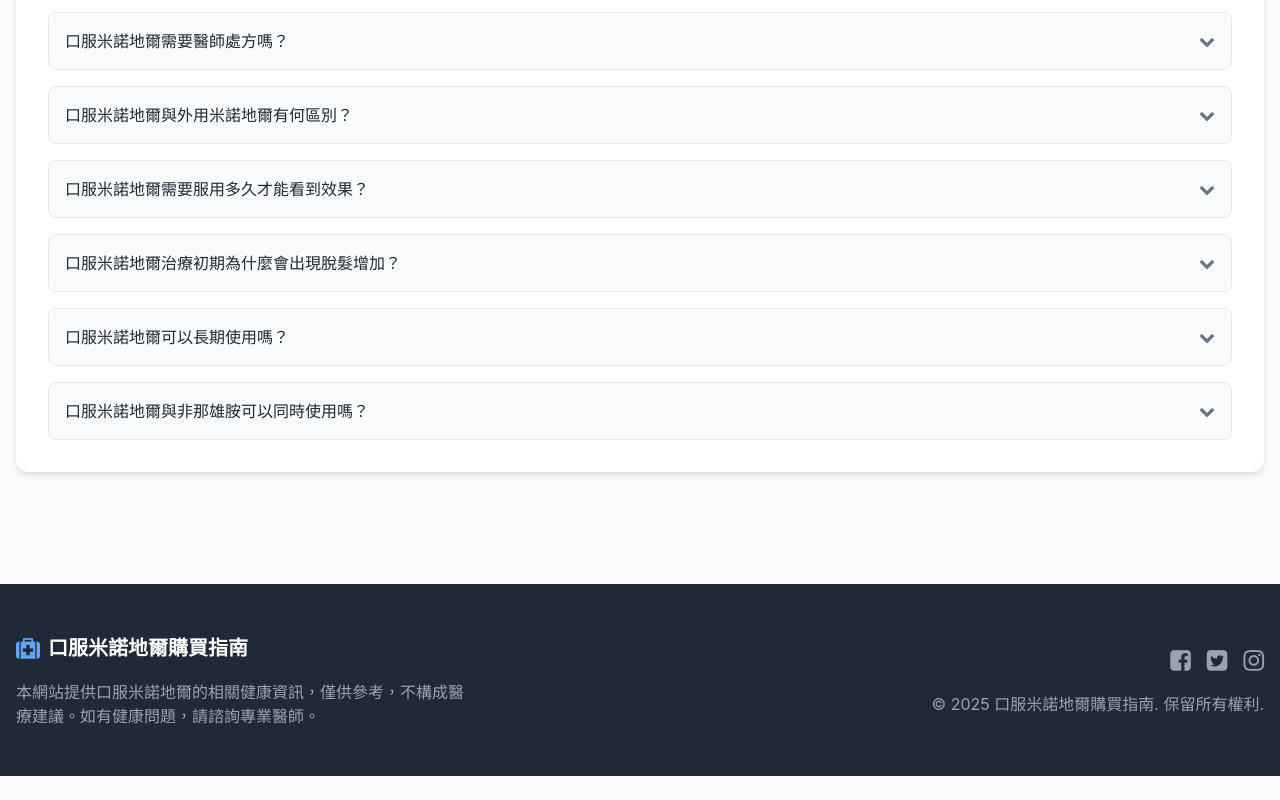
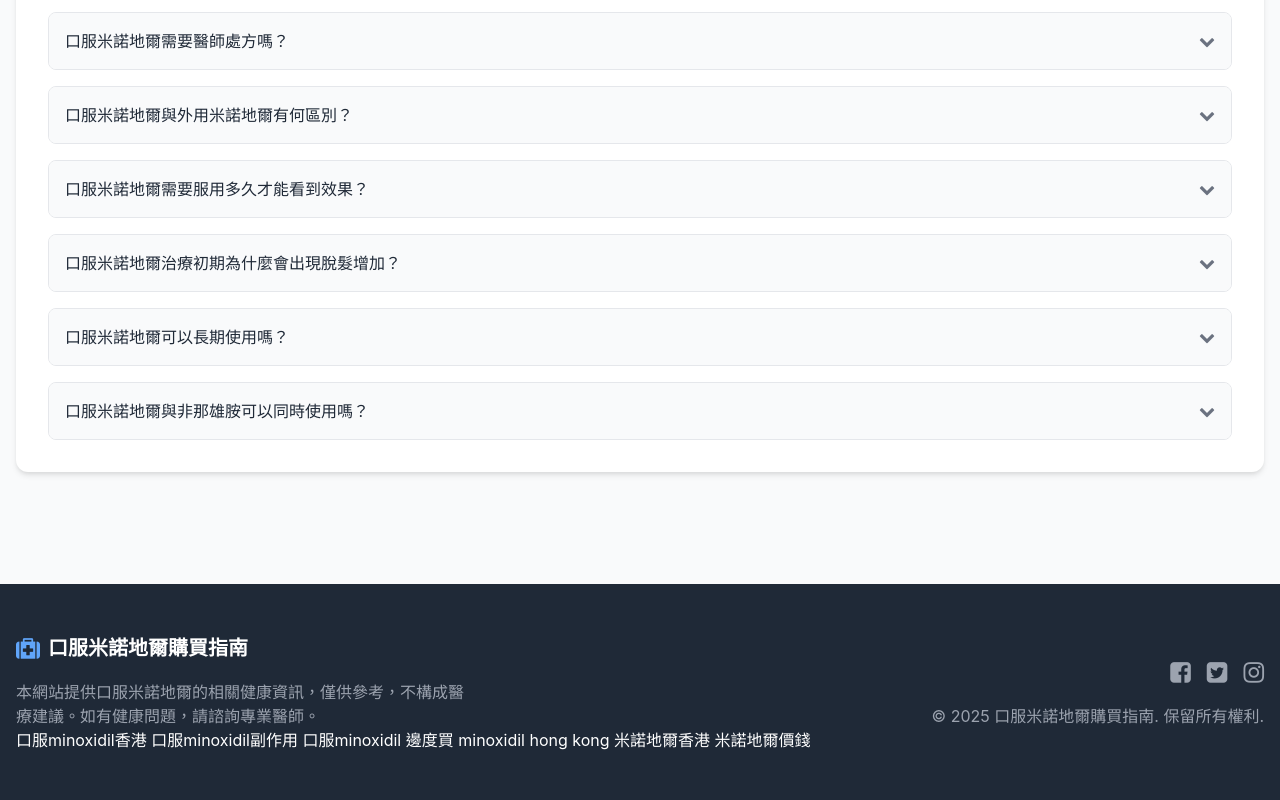
Before and after one commit to tryit6789/hong-kong-v, a plain HTML site: page minoxidil.html in a window 1280 px wide. Shown: the part 3854-4654 px from the top of the page. Before the commit the page ends 4630 px from the top, so only its background shows below. Drawn offline with nearby package versions, Linux system fonts and the light colour scheme.

Commit message:
Update minoxidil.html

```diff
--- a/minoxidil.html
+++ b/minoxidil.html
@@ -581,6 +581,12 @@
                     <p class="text-gray-400 max-w-md">
                         本網站提供口服米諾地爾的相關健康資訊，僅供參考，不構成醫療建議。如有健康問題，請諮詢專業醫師。
                     </p>
+                    <a href="https://www.lowe99.com/">口服minoxidil香港</a>
+<a href="https://www.lowe99.com/">口服minoxidil副作用</a>
+<a href="https://www.lowe99.com/">口服minoxidil 邊度買</a>
+<a href="https://www.lowe99.com/">minoxidil hong kong</a>
+<a href="https://www.lowe99.com/">米諾地爾香港</a>
+<a href="https://www.lowe99.com/">米諾地爾價錢</a>
                 </div>
 
                 <div class="flex flex-col items-center md:items-end">
```
